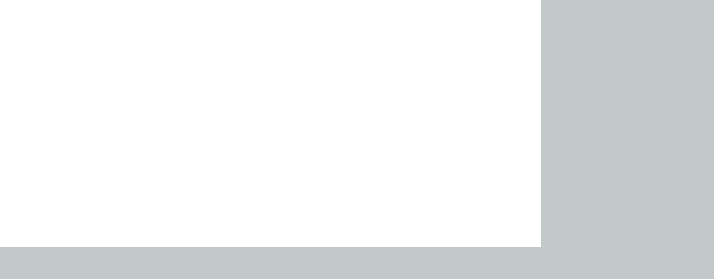
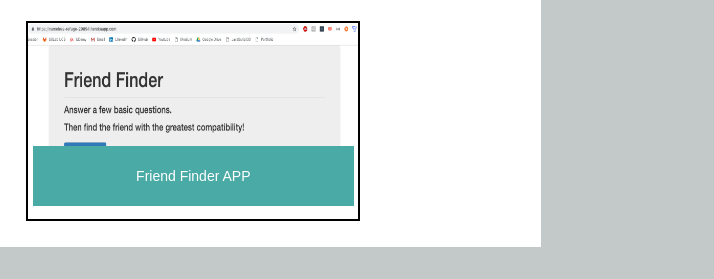
Before and after one commit to tejpoudel/Bootstrap-Portfolio, a plain HTML site: page portfolio.html in a window 1280 px wide. Shown: the part 1050-1329 px from the top of the page, 566-1280 px from the left. Drawn offline with nearby package versions, Linux system fonts and the light colour scheme.

Commit message:
Added Friend Finder app in Portfolio

```diff
--- a/portfolio.html
+++ b/portfolio.html
@@ -142,6 +142,18 @@
                 </a>
             </section>
 
+            <section class="col-11 col-md-5 mb-4 port_link">
+                <a href="https://nameless-refuge-29894.herokuapp.com/">
+                    <img src="assets/images/front.png" class="portimg">
+                    <div class="row">
+                        <div class="col-12 text-center">
+                            <p class="p_title">Friend Finder APP</p>
+                        </div>
+                    </div>
+                    <section class=" col-1 col-md-7 "></section>
+                </a>
+            </section>
+
         </div>
         <!--end row -->
     </div>
```
Also changed, not shown: assets/images/front.png (added), 2 other files.
